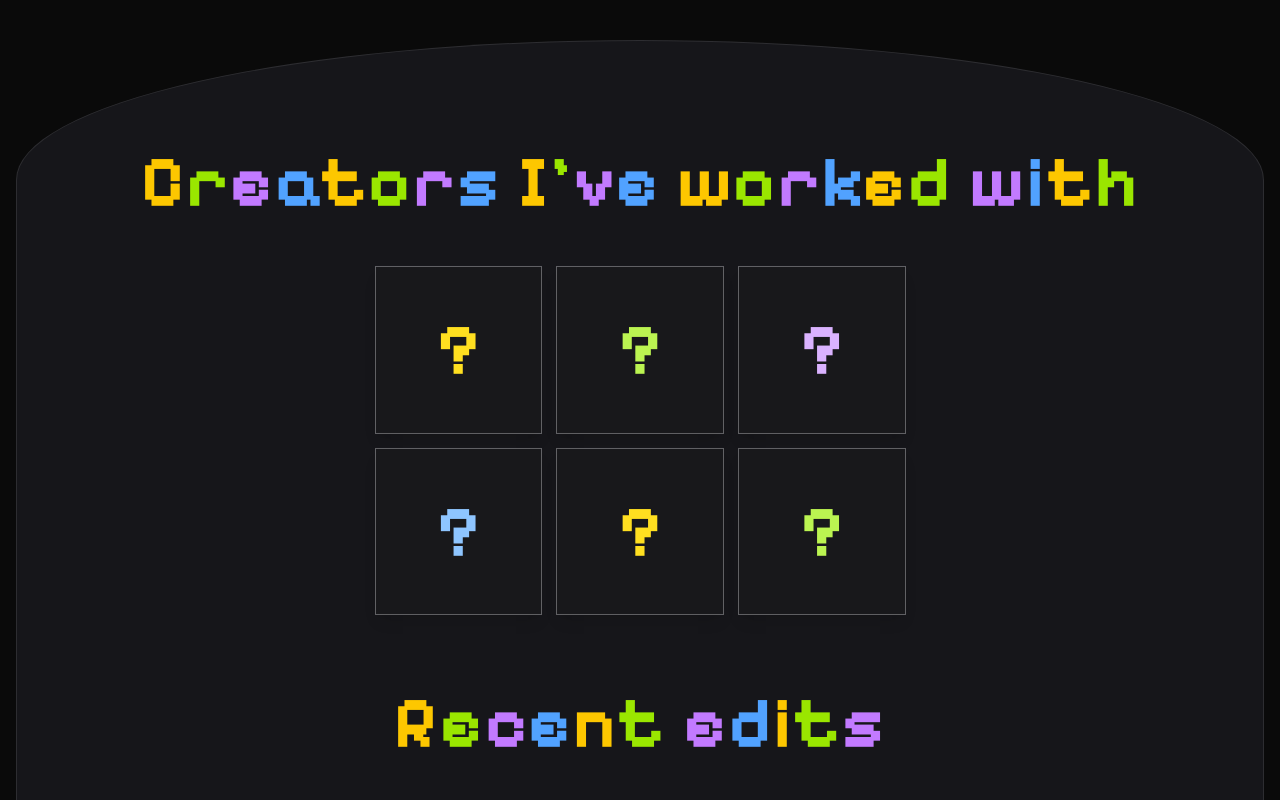
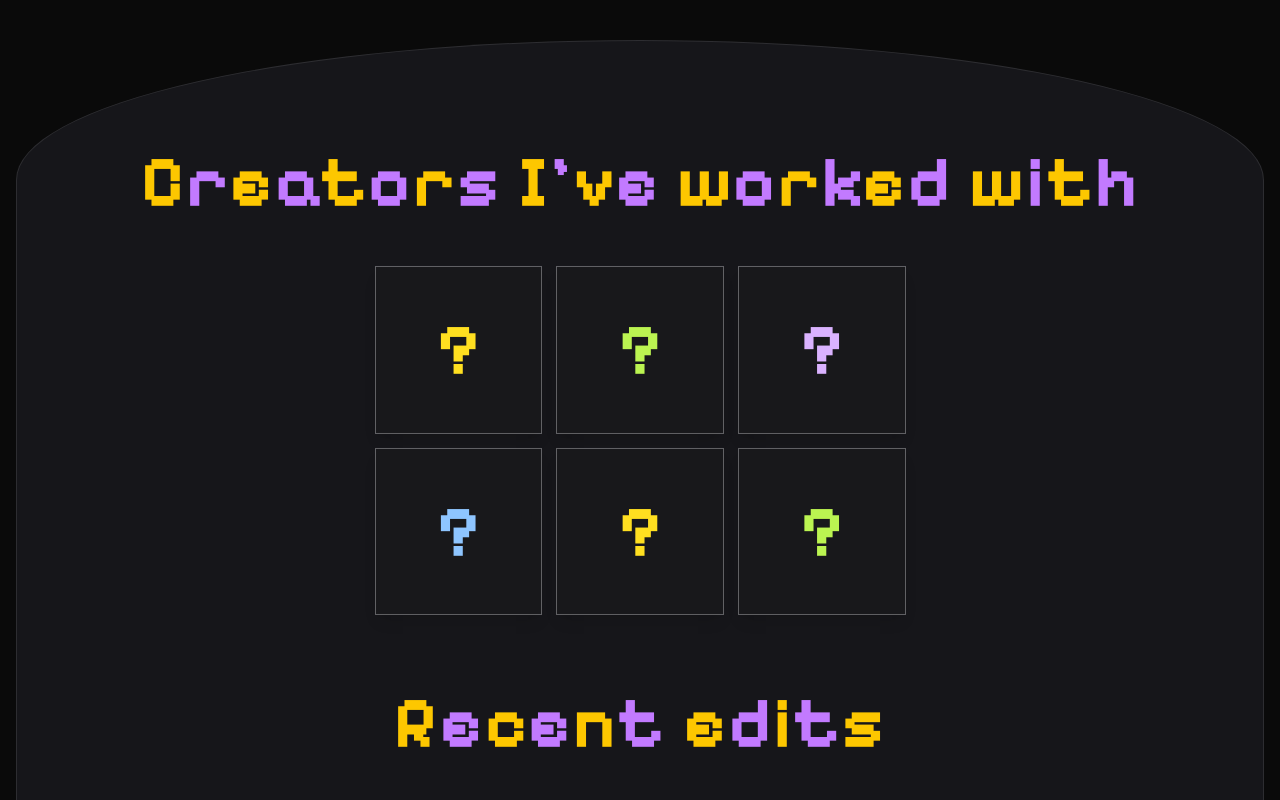
Before and after one commit to muse-codez/nexusv3, a Next.js app: page / in a window 1280 px wide. Shown: the part 840-1640 px from the top of the page. Built offline with nearby package versions, Linux system fonts and the light colour scheme.

Commit message:
Titles: 2 colours only, yellow + purple letter cycle

```diff
--- a/app/page.tsx
+++ b/app/page.tsx
@@ -96,11 +96,12 @@ function morphText(el: MorphEl, next: string) {
   }, Math.max(ms("--text-morph-dur"), ms("--text-morph-resize-dur")) + 40);
 }
 
-// Section titles in the user's 4 colours — yellow, lime, purple,
-// blue — cycling letter by letter, so every title is colourful
-// instead of plain white. Spaces don't consume a colour, so the
-// cycle runs continuously across words.
-const TITLE_COLORS = ["text-yellow-400", "text-lime-400", "text-purple-400", "text-blue-400"];
+// Section titles in 2 colours only — yellow + purple, picked at
+// random from the user's 4 (yellow, lime, purple, blue) — cycling
+// letter by letter, so titles are colourful but not every colour.
+// Spaces don't consume a colour, so the cycle runs continuously
+// across words.
+const TITLE_COLORS = ["text-yellow-400", "text-purple-400"];
 function ColorfulTitle({ text }: { text: string }) {
   let i = 0;
   return (
```
